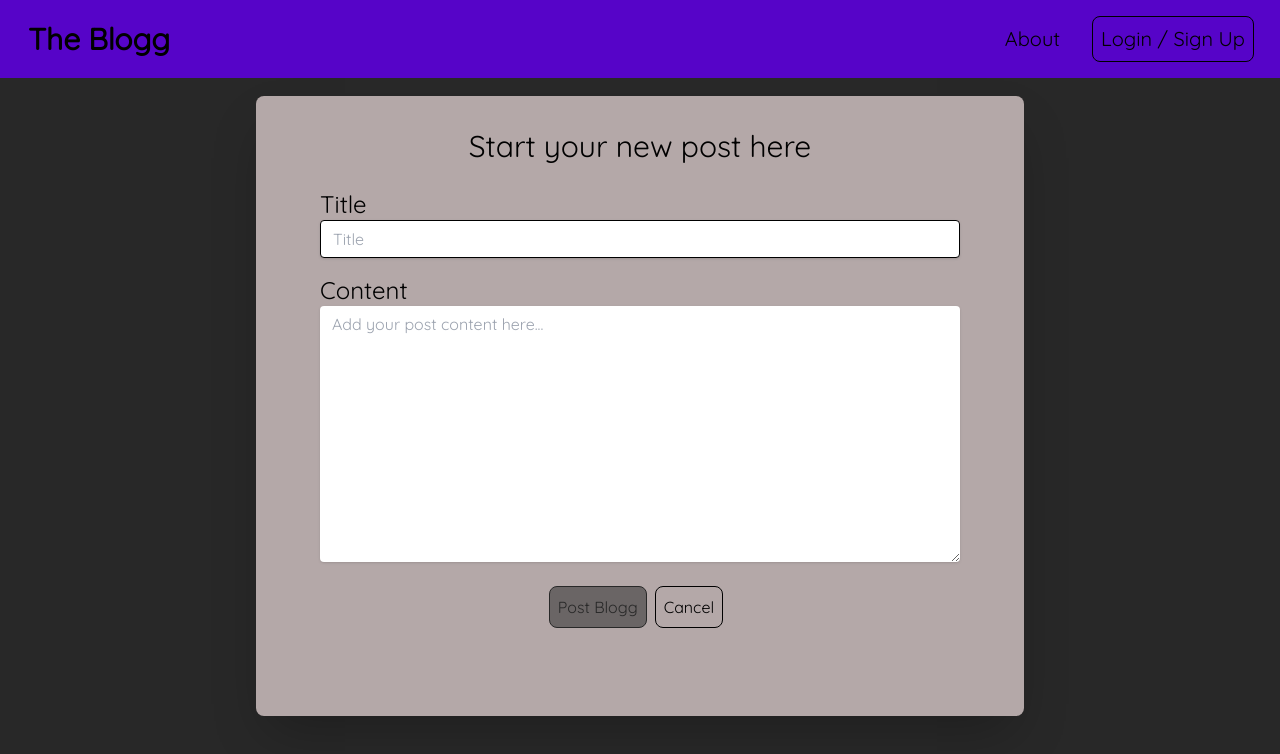
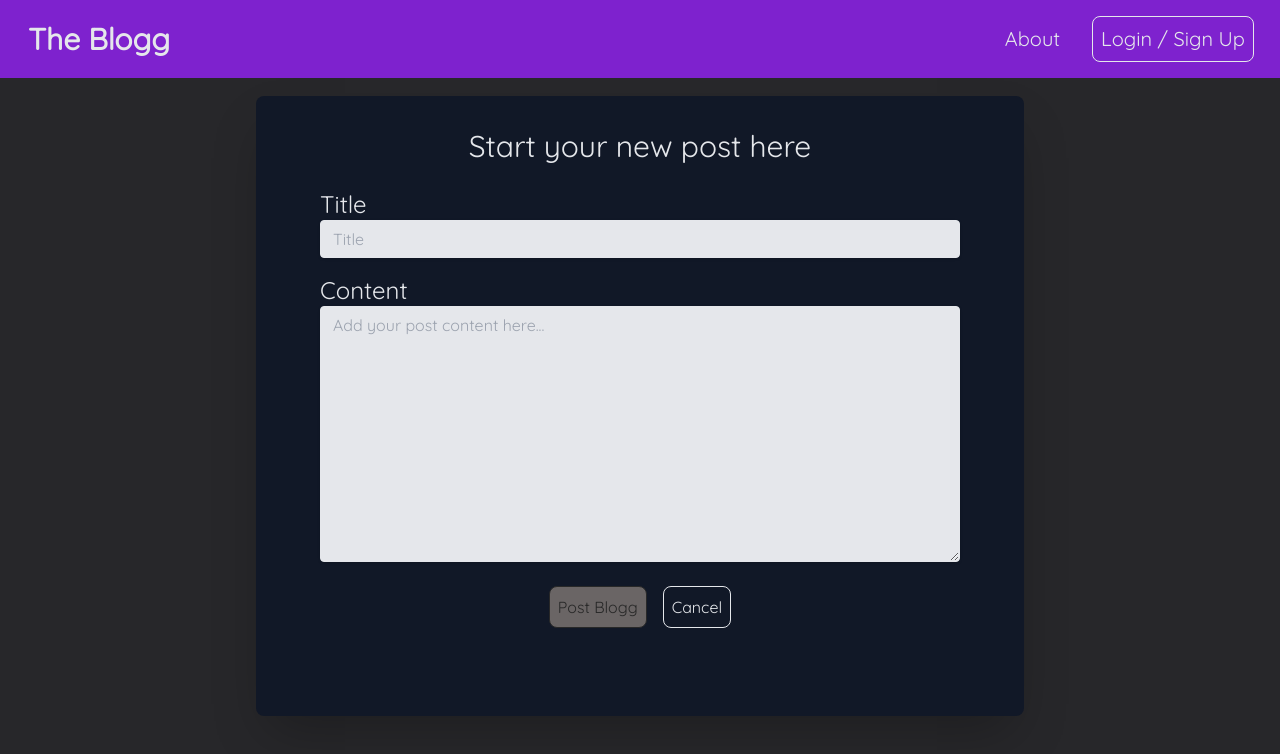
Before and after one commit to mez32/The-Blogg, a Next.js app: page /posts/new in a window 1280 px wide. Shown: the top 754 px of the page. Built offline with nearby package versions, Linux system fonts and the light colour scheme; no server answers.

Commit message:
Added mobile nav header and completely restyled app.

```diff
--- a/src/components/Header.tsx
+++ b/src/components/Header.tsx
@@ -1,32 +1,37 @@
-import React from "react";
+import React, { useState } from "react";
 import { useSession, signIn, signOut } from "next-auth/react";
 import Link from "next/link";
 
 const Header = () => {
   const { data: session } = useSession();
 
+  const [show, setShow] = useState<boolean>(false);
+
   return (
-    <header className="z-1 h-18 fixed left-0 top-0 w-full bg-purple py-4">
-      <div className="my-link inline-block h-full px-7 align-middle text-3xl font-extrabold">
+    <>
+      <header className="z-1 h-18 fixed left-0 top-0 w-full bg-purple-700 py-4">
+        <div className="inline-block h-full px-7 align-middle text-3xl font-extrabold hover:text-gray-300">
           <Link href="/">The Blogg</Link>
         </div>
 
         <nav className="main-nav inline-block w-[calc(100%-13rem)] text-right align-middle">
           <ul className="m-0 list-none p-0">
             <li className="mx-4 my-0 inline-block">
-            <div className="my-link text-xl">
+              <div className="text-xl hover:text-gray-300">
                 <Link href={"/about"}>About</Link>
               </div>
             </li>
             {session && (
               <>
                 <li className="mx-4 my-0 inline-block">
-                <div className="my-link text-xl">
-                  <Link href={`/user/posts/${session.user?.id}`}>My Posts</Link>
+                  <div className="text-xl hover:text-gray-300">
+                    <Link href={`/user/posts/${session.user?.id}`}>
+                      My Posts
+                    </Link>
                   </div>
                 </li>
                 <li className="mx-4 my-0 inline-block">
-                <div className="my-link text-xl">
+                  <div className="text-xl hover:text-gray-300">
                     <Link
                       href={{
                         pathname: "/user/[id]",
@@ -42,26 +47,97 @@ const Header = () => {
 
             <li className="mx-4 my-0 inline-block">
               {!session ? (
-              <div className="login-btn text-xl">
-                <button onClick={() => signIn()}>Login / Sign Up</button>
+                <div className="text-xl">
+                  <button
+                    className="rounded-lg border border-gray-200 p-2 hover:border-gray-300 hover:bg-purple-800 hover:text-gray-300"
+                    onClick={() => signIn()}
+                  >
+                    Login / Sign Up
+                  </button>
                 </div>
               ) : (
-              <div className="login-btn my-link text-xl">
-                <button onClick={() => signOut()}>Logout</button>
+                <div className="text-xl">
+                  <button
+                    className="rounded-lg border border-gray-200 p-2 hover:border-gray-300 hover:bg-purple-800 hover:text-gray-300"
+                    onClick={() => signOut()}
+                  >
+                    Logout
+                  </button>
                 </div>
               )}
             </li>
           </ul>
         </nav>
 
-      <div className="mobile-wrapper inline-block w-[calc(100%-13rem)] text-right align-middle">
-        <button className="toggle-button">
-          <span className="toggle-button__bar"></span>
-          <span className="toggle-button__bar"></span>
-          <span className="toggle-button__bar"></span>
+        <div className="mobile-wrapper relative inline-block w-[calc(100%-13.5rem)] text-right align-middle">
+          {show && (
+            <div onClick={() => setShow(!show)} className="backdrop"></div>
+          )}
+          <button
+            className="w-14 rounded-lg border border-gray-200 p-2 hover:border-gray-400 hover:bg-purple-800 hover:text-gray-400 active:border-gray-400 active:bg-purple-800 active:text-gray-300"
+            onClick={() => setShow(!show)}
+          >
+            Menu
           </button>
+          {show && (
+            <div className="absolute right-0 top-0 z-10 block rounded-md bg-gray-900 text-center shadow-lg">
+              <Link
+                onClick={() => setShow(!show)}
+                className="block px-6 pt-4 text-2xl hover:text-gray-400 active:text-gray-400"
+                href={"/about"}
+              >
+                About
+              </Link>
+              {session && (
+                <>
+                  <Link
+                    className="block px-4 pt-4 text-2xl hover:text-gray-400 active:text-gray-400"
+                    href={`/user/posts/${session.user?.id}`}
+                    onClick={() => setShow(!show)}
+                  >
+                    My Posts
+                  </Link>
+                  <Link
+                    className="block truncate px-16 pt-4 text-2xl hover:text-gray-400 active:text-gray-400"
+                    href={{
+                      pathname: "/user/[id]",
+                      query: { id: session?.user?.id },
+                    }}
+                    onClick={() => setShow(!show)}
+                  >
+                    My Account
+                  </Link>
+                </>
+              )}
+              {!session ? (
+                <Link
+                  className="block px-4 pt-4 text-2xl hover:text-gray-400 active:text-gray-400"
+                  href="#"
+                  onClick={() => signIn()}
+                >
+                  Login / Sign Up
+                </Link>
+              ) : (
+                <Link
+                  className="block px-4 pt-4 text-2xl hover:text-gray-400 active:text-gray-400"
+                  href="#"
+                  onClick={() => signOut()}
+                >
+                  Logout
+                </Link>
+              )}
+              <Link
+                className="block py-4 px-4 text-2xl hover:text-gray-400 active:text-gray-400"
+                href="#"
+                onClick={() => setShow(!show)}
+              >
+                Close
+              </Link>
+            </div>
+          )}
         </div>
       </header>
+    </>
   );
 };
 
--- a/src/pages/posts/new.tsx
+++ b/src/pages/posts/new.tsx
@@ -49,7 +49,7 @@ const NewPost = () => {
       </Head>
       <main>
         <div className="align-center mt-2 flex justify-center p-6">
-          <div className="max-w-2lg block w-full rounded-lg bg-gray p-8 shadow-2xl md:max-w-3xl">
+          <div className="max-w-2lg block w-full rounded-lg bg-gray-900 p-8 shadow-2xl md:max-w-3xl">
             <h2 className="text-center text-3xl">Start your new post here</h2>
             <Formik
               initialValues={initialFormValues}
@@ -79,8 +79,10 @@ const NewPost = () => {
                       Title
                     </label>
                     <input
-                      className={`text-gray-700 focus:shadow-outline block w-full appearance-none rounded py-2 px-3 leading-tight shadow focus:outline-none ${
-                        errors.title && touched.title ? "form-error" : "border"
+                      className={`focus:shadow-outline block w-full appearance-none rounded bg-gray-200 py-2 px-3 leading-tight text-gray-700 shadow focus:outline-none ${
+                        errors.title && touched.title
+                          ? "border border-red-700 "
+                          : "border"
                       }`}
                       type="text"
                       name="title"
@@ -91,7 +93,7 @@ const NewPost = () => {
                       onBlur={handleBlur}
                     />
                     {errors.title && touched.title && (
-                      <div className="error-text">{errors.title}</div>
+                      <div className="text-red-700">{errors.title}</div>
                     )}
                   </div>
                   <div className="mt-4">
@@ -99,10 +101,10 @@ const NewPost = () => {
                       Content
                     </label>
                     <textarea
-                      className={`text-gray-700 focus:shadow-outline block h-64 w-full appearance-none rounded py-2 px-3 leading-tight shadow focus:outline-none ${
+                      className={`focus:shadow-outline block h-64 w-full appearance-none rounded bg-gray-200 py-2 px-3 leading-tight text-gray-700 shadow focus:outline-none ${
                         errors.content && touched.content
-                          ? "form-error"
-                          : "border-red-600"
+                          ? "border border-red-700"
+                          : "border"
                       }`}
                       name="content"
                       placeholder="Add your post content here..."
@@ -112,19 +114,19 @@ const NewPost = () => {
                       onBlur={handleBlur}
                     />
                     {errors.content && touched.content && (
-                      <div className="error-text">{errors.content}</div>
+                      <div className="text-red-700">{errors.content}</div>
                     )}
                   </div>
                   <div className="mt-4 text-center">
                     <button
-                      className="login-btn"
+                      className="btn m-2 cursor-pointer rounded-lg border border-gray-200 bg-purple-700 p-2 hover:border-gray-300 hover:bg-purple-800 hover:text-gray-300"
                       type="submit"
                       disabled={!isValid || !dirty}
                     >
                       Post Blogg
                     </button>
                     <button
-                      className="cancel-btn m-2 rounded-lg border p-2"
+                      className="m-2 rounded-lg border border-gray-200 p-2 hover:border-gray-400 hover:text-gray-400"
                       onClick={() => router.push("/")}
                       type="button"
                     >
--- a/src/styles/globals.css
+++ b/src/styles/globals.css
@@ -3,7 +3,8 @@
 @tailwind utilities;
 
 body {
-  background-color: theme("colors.darkGray");
+  background-color: #27272a;
+  color: #e5e7eb;
 }
 
 main {
@@ -12,31 +13,7 @@ main {
 }
 
 @layer base {
-  .my-link a {
-    color: black;
-  }
-
-  .my-link a:hover,
-  .my-link a:active {
-    color: white;
-  }
-
-  .login-btn {
-    color: black;
-    border: 1px solid black;
-    padding: 0.5rem;
-    border-radius: 8px;
-    background: theme("colors.purple");
-  }
-
-  .login-btn:hover,
-  .login-btn:active {
-    color: theme("colors.gray");
-    border: 1px solid theme("colors.gray");
-    background: theme("colors.lightPurple");
-  }
-
-  .login-btn:disabled {
+  .btn:disabled {
     color: theme("colors.darkGray");
     border: 1px solid theme("colors.darkGray");
     padding: 0.5rem;
@@ -44,42 +21,7 @@ main {
     background: theme("colors.middleGray");
   }
 
-  .like-btn {
-    background: theme("colors.purple");
-    border: 1px solid black;
-    color: black;
-    font-size: 0.8rem;
-    border-radius: 8px;
-    padding: 0.4rem;
-  }
-
-  .like-btn:hover,
-  .like-btn:active {
-    color: theme("colors.gray");
-    border: 1px solid theme("colors.gray");
-    background: theme("colors.lightPurple");
-  }
-
-  .form-error {
-    border: 1px solid theme("colors.darkRed");
-  }
-
-  .error-text {
-    color: theme("colors.darkRed");
-  }
-
-  .delete-btn:hover {
-    color: theme("colors.darkRed");
-    text-decoration: underline;
-  }
-
-  .no-btn:hover {
-    text-decoration: underline;
-  }
-
   .toggle-btn__open {
-    border: 1px solid black;
-    color: black;
     padding: 0.06rem 0.12rem;
     font-size: 0.65rem;
     margin-left: 0.25rem;
@@ -87,17 +29,10 @@ main {
   }
 
   .toggle-btn__close {
-    border: 1px solid black;
-    color: black;
     padding: 0 0.15rem;
     font-size: 0.75rem;
     margin-left: 0.25rem;
     cursor: pointer;
-  }
-
-  .cancel-btn:hover {
-    border-color: theme("colors.middleGray");
-    background-color: theme("colors.middleGray");
   }
 
   @media (min-width: 47rem) {
@@ -107,30 +42,18 @@ main {
   }
 
   @media (max-width: 47rem) {
+    .backdrop {
+      position: fixed;
+      top: 0;
+      left: 0;
+      z-index: 1;
+      width: 100vw;
+      height: 100vh;
+      background: rgba(0, 0, 0, 0.4);
+    }
+
     .main-nav {
       display: none !important;
     }
-
-    .toggle-button {
-      width: 3rem;
-      background: transparent;
-      border: none;
-      cursor: pointer;
-      padding-top: 0;
-      padding-bottom: 0;
-      vertical-align: middle;
-    }
-
-    .toggle-button:focus {
-      outline: none;
-    }
-
-    .toggle-button__bar {
-      width: 100%;
-      height: 0.2rem;
-      background: black;
-      display: block;
-      margin: 0.6rem 0;
-    }
   }
 }
--- a/tailwind.config.cjs
+++ b/tailwind.config.cjs
@@ -1,11 +1,25 @@
 /** @type {import('tailwindcss').Config} */
+
+const colors = require("tailwindcss/colors");
+
 module.exports = {
   content: ["./src/**/*.{js,ts,jsx,tsx}"],
   theme: {
     colors: {
-      purple: "#5604c8",
+      transparent: "transparent",
+      current: "currentColor",
+      black: colors.black,
+      white: colors.white,
+      gray: colors.gray,
+      emerald: colors.emerald,
+      indigo: colors.indigo,
+      violet: colors.violet,
+      yellow: colors.yellow,
+      red: colors.red,
+      purple: colors.purple,
+      // purple: "#5604c8",
       lightPurple: "#5106ba",
-      gray: "#b4a8a8",
+      tb_gray: "#b4a8a8",
       middleGray: "#6a6565",
       darkGray: "#282828",
       darkRed: "#8a1919",
```
Also changed, not shown: src/components/NewCommentForm.tsx (+5 -5 lines), src/components/Pagination.tsx (+4 -4 lines), src/components/Post.tsx (+16 -11 lines), src/components/StartNew.tsx (+8 -3 lines), src/pages/about/index.tsx (+6 -3 lines), src/pages/user/[id].tsx (+5 -5 lines), src/pages/user/posts/[id].tsx (+6 -4 lines). Lines whose indentation alone changed are shown as unchanged.
